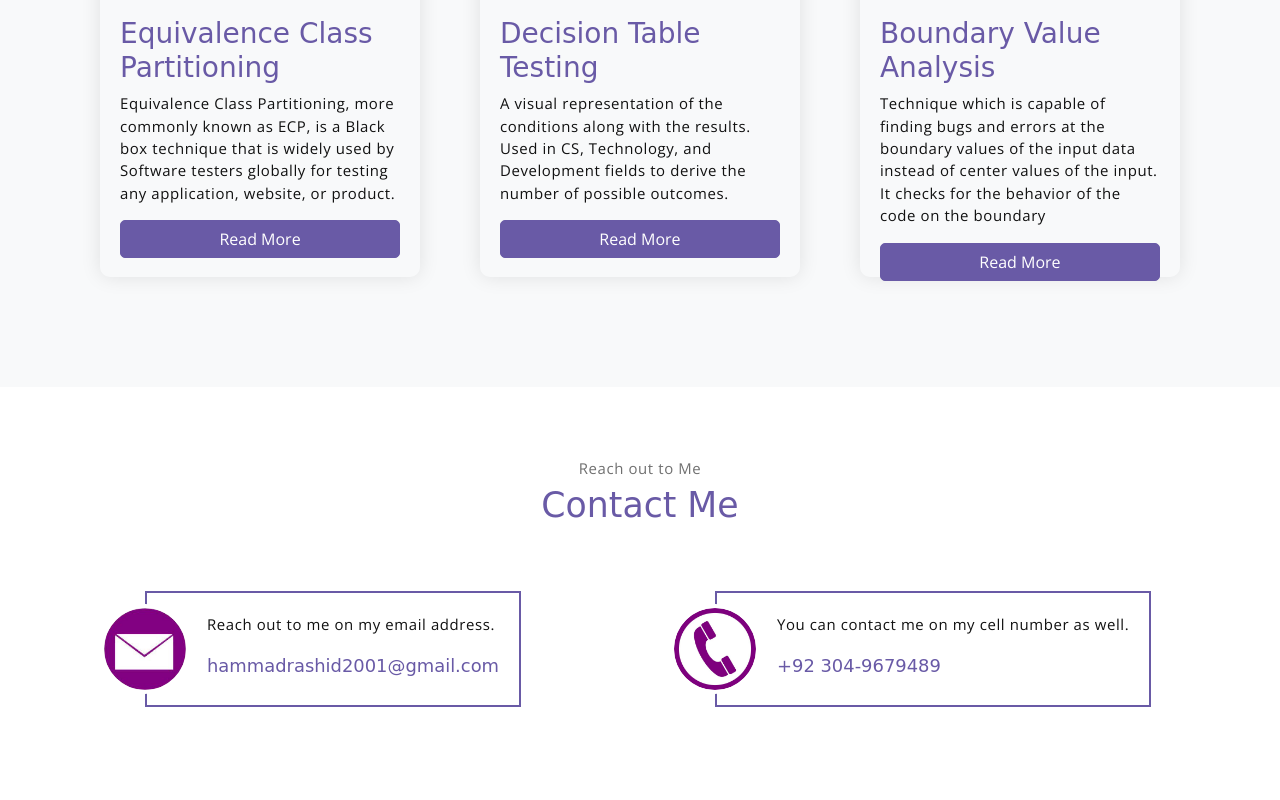
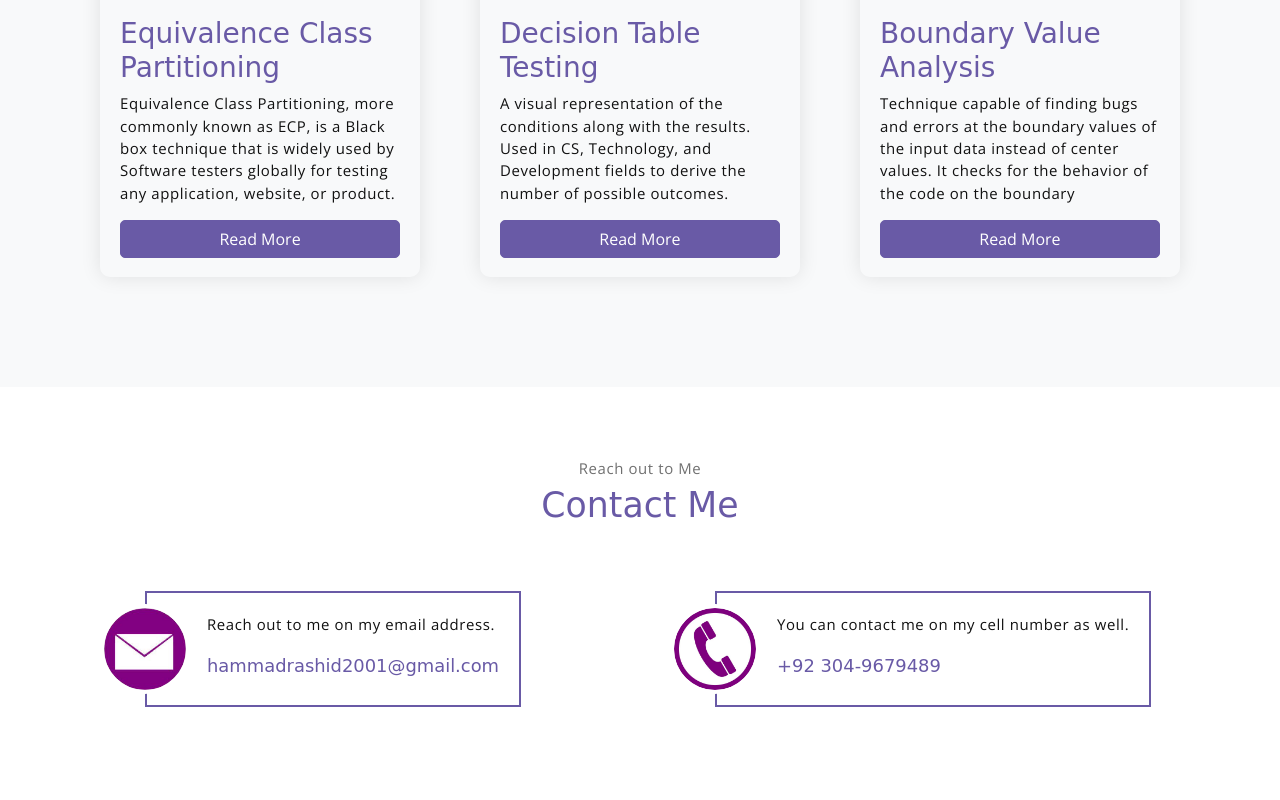
Before and after one commit to HammadRashid1997/Portfolio, a plain HTML site: page index.html in a window 1280 px wide. Shown: the part 4616-5416 px from the top of the page. Drawn offline with nearby package versions, Linux system fonts and the light colour scheme; a web font is replaced by a local one.

Commit message:
Update index.html

```diff
--- a/index.html
+++ b/index.html
@@ -674,7 +674,7 @@
                         <img src="assets/imgs/bva.png" alt="Boundary value Analysis Image">
                         <div class="blog-content">
                             <h3>Boundary Value Analysis</h3>
-                            <p>Technique which is capable of finding bugs and errors at the boundary values of the input data instead of center values of the input. It checks for the behavior of the code on the boundary </p>
+                            <p>Technique capable of finding bugs and errors at the boundary values of the input data instead of center values. It checks for the behavior of the code on the boundary </p>
                             <a href="https://medium.com/@hammad.rashid_73904/boundary-value-analysis-2a40f9229f09" class="btn btn-primary" style="width: 100%; border-radius: 5px;">Read More</a>
                         </div>
                     </div>
```
